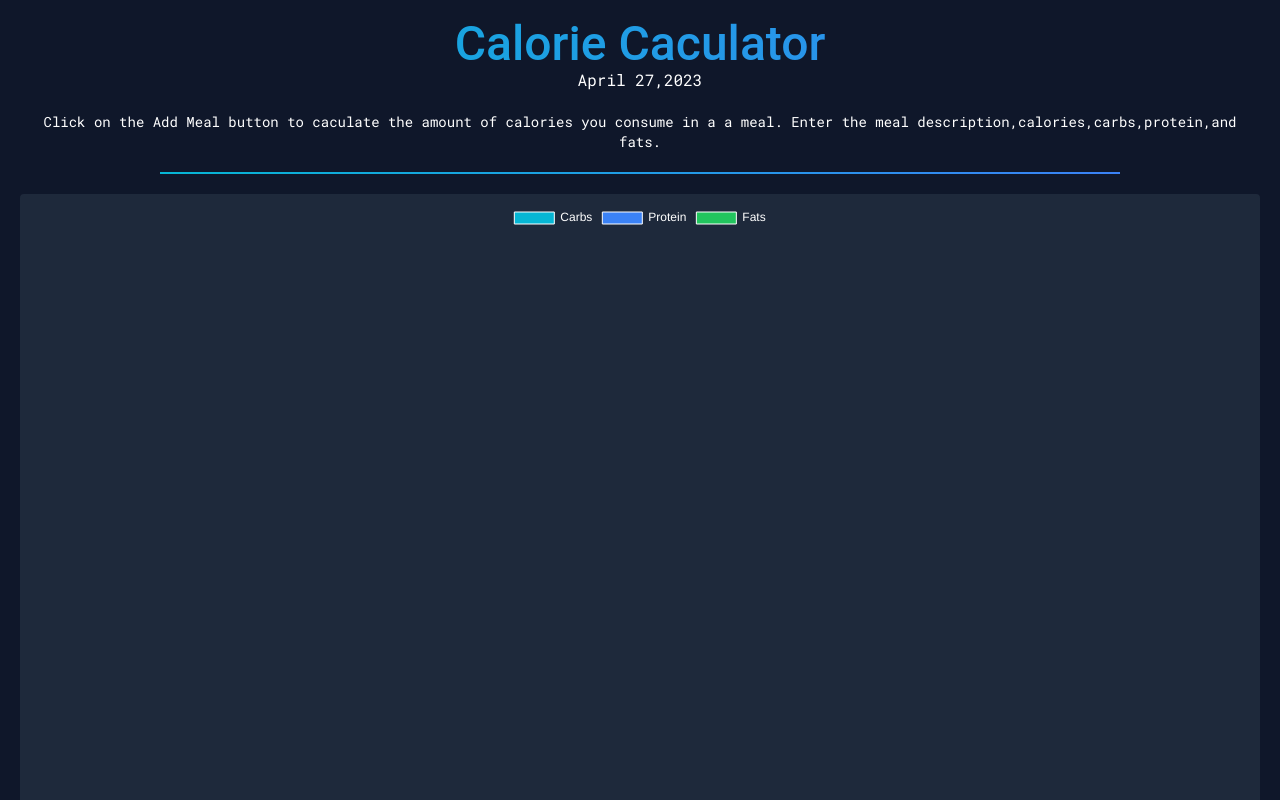
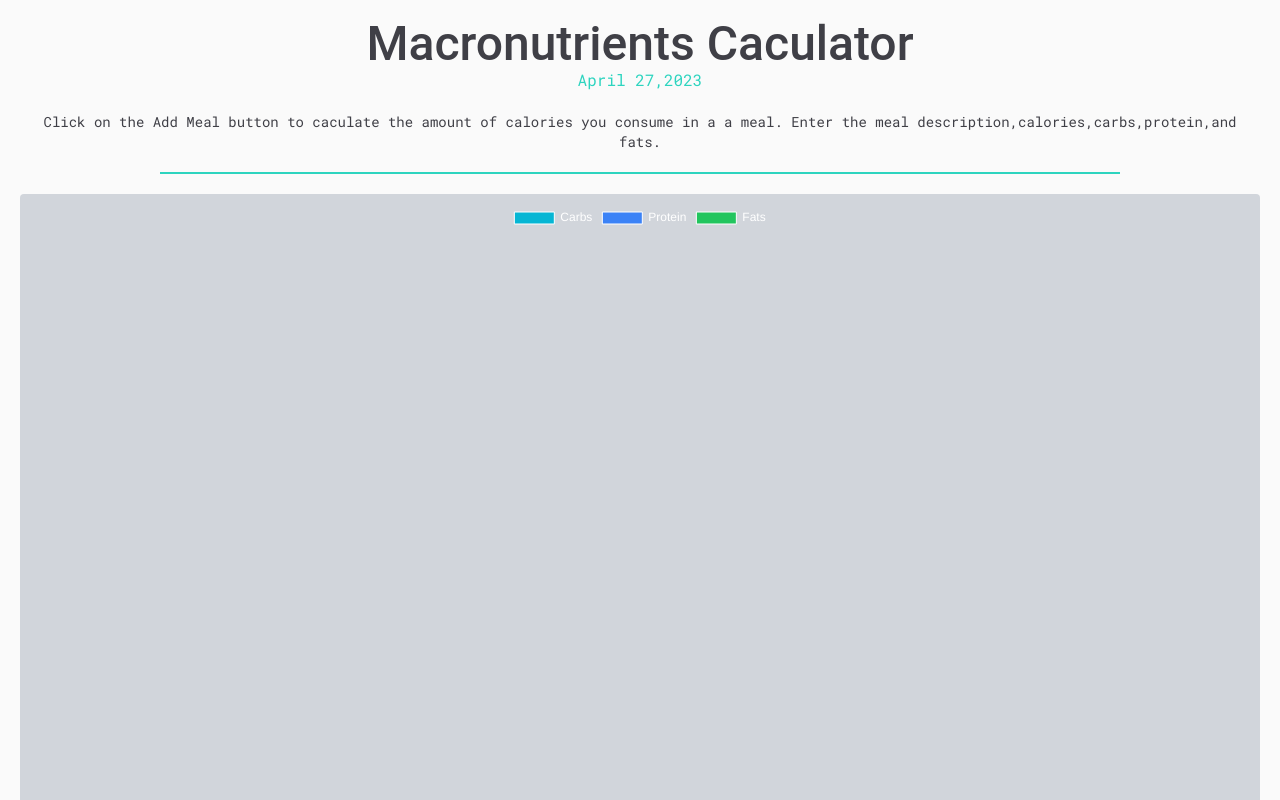
Before and after one commit to amchatman/Calorie-caculator, a website: page src/index.html in a window 1280 px wide. Shown: the top 800 px of the page. Drawn offline with nearby package versions, Linux system fonts and the light colour scheme.

Commit message:
Color Update -Update color scheme dark mode

```diff
--- a/src/index.html
+++ b/src/index.html
@@ -11,10 +11,10 @@
     <title>Calorie Caculator</title>
     <script src="https://cdn.jsdelivr.net/npm/chart.js"></script>
 </head>
-<body class="font-display bg-slate-900 text-white">
+<body class="font-display bg-zinc-50 text-zinc-700 dark:bg-gray-950 dark:text-zinc-300">
    <header class="m-5">
-        <h1 class="font-sans font-medium text-center text-5xl bg-gradient-to-r from-cyan-500 to-blue-500 bg-clip-text text-transparent">Calorie Caculator</h1>
-        <p id="todayDate" class="text-center text-white"></p>
+        <h1 class="font-sans font-medium text-center text-5xl">Macronutrients Caculator</h1>
+        <p id="todayDate" class="text-center text-teal-400"></p>
    </header>
    <main>
         <div class="mt-0 mb-auto mx-5 text-sm">
@@ -24,8 +24,8 @@
             </p>
         </div>
 
-        <hr class="w-9/12 mt-5 mb-auto mx-auto bg-gradient-to-r from-cyan-500 to-blue-500 h-0.5 border-0">
-        <div class="flex justify-center bg-slate-800 m-5 p-2 rounded">
+        <hr class="w-9/12 mt-5 mb-auto mx-auto bg-teal-400 h-0.5 border-0">
+        <div class="flex justify-center bg-gray-300 dark:bg-zinc-900 m-5 p-2 rounded">
            <!--Graph Div goes Here-->
            <canvas  id="myChart"> </canvas>
         </div>
```
Also changed, not shown: dist/output.css.
